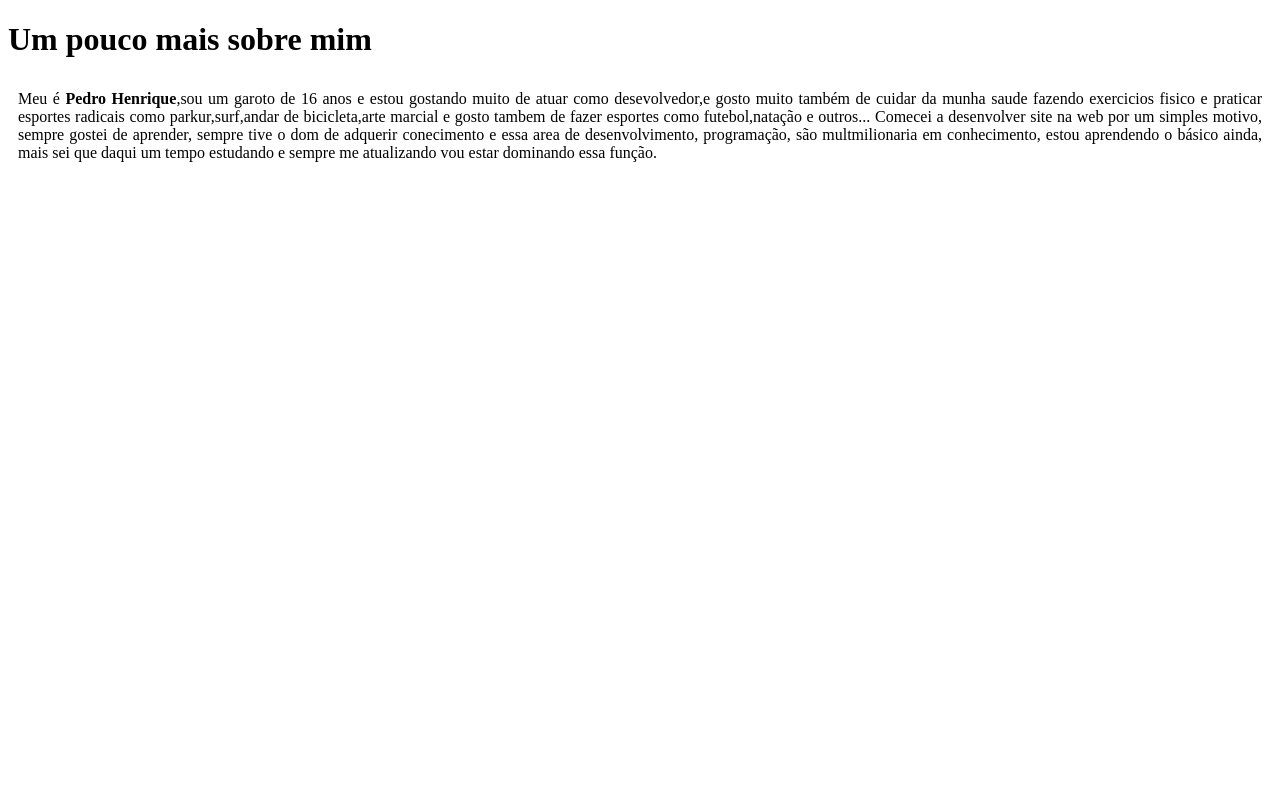
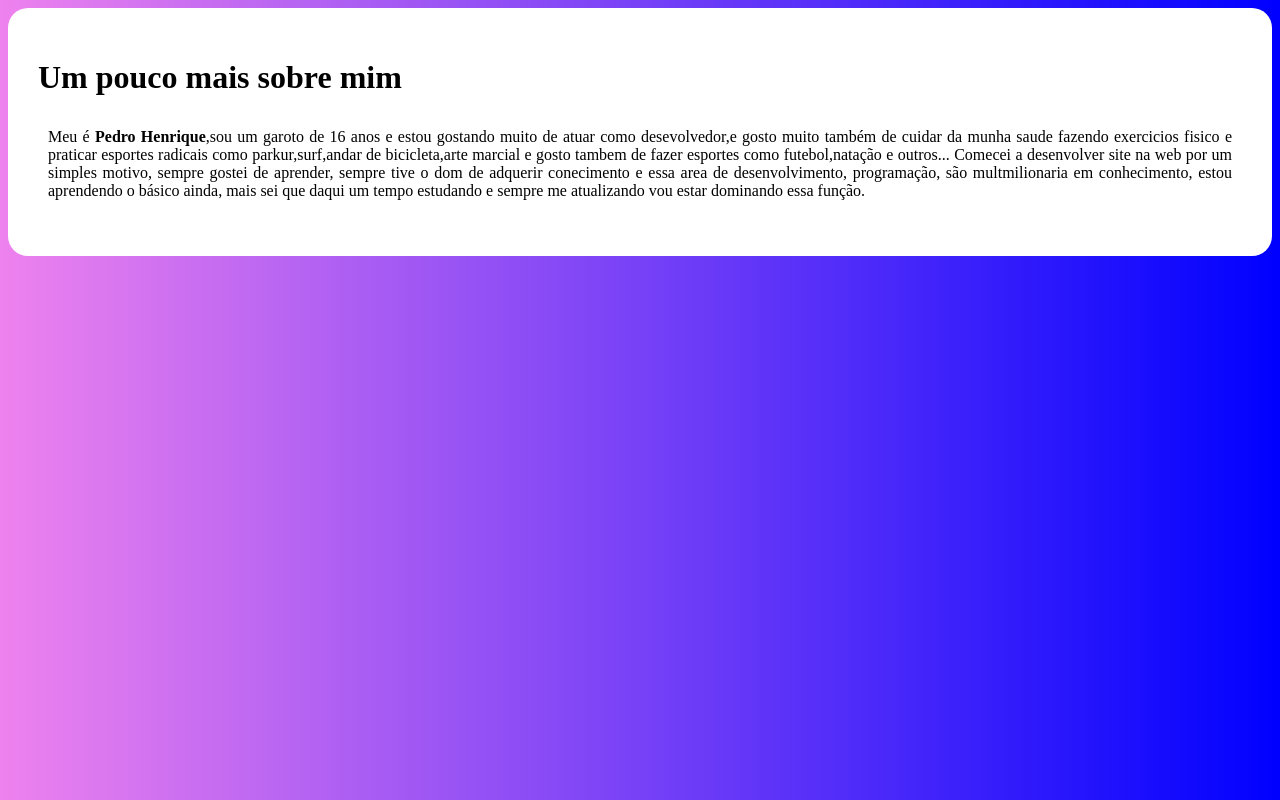
Before and after one commit to pedrohenriquelopesdefranca/pedrohenriquelopesfranca.github.io, a plain HTML site: page pag06.html in a window 1280 px wide. Drawn offline with Linux system fonts and the light colour scheme.

Commit message:
Aplicando novos estilos

```diff
--- a/pag06.html
+++ b/pag06.html
@@ -10,10 +10,23 @@
             text-align: justify;
             padding: 10px;
         }
+
+        body{
+            background-image: linear-gradient(to right, violet, blue);
+        }
+
+        main{
+            width: auto;
+            padding: 30px;
+            background-color: white;
+            border-radius: 20px;
+        }
     </style>
 </head>
 <body>
-    <h1>Um pouco mais sobre mim</h1>
+    <main>
+        <h1>Um pouco mais sobre mim</h1>
     <p>Meu é <strong>Pedro Henrique</strong>,sou um garoto de 16 anos e estou gostando muito de atuar como desevolvedor,e gosto muito também de cuidar da munha saude fazendo exercicios fisico e praticar esportes radicais como parkur,surf,andar de bicicleta,arte marcial e gosto tambem de fazer esportes como futebol,natação e outros... Comecei a desenvolver site na web por um simples motivo, sempre gostei de aprender, sempre tive o dom de adquerir conecimento e essa area de desenvolvimento, programação, são multmilionaria em conhecimento, estou aprendendo o básico ainda, mais sei que daqui um tempo estudando e sempre me atualizando vou estar dominando essa função.</p>
+    </main>
 </body>
 </html>
```
